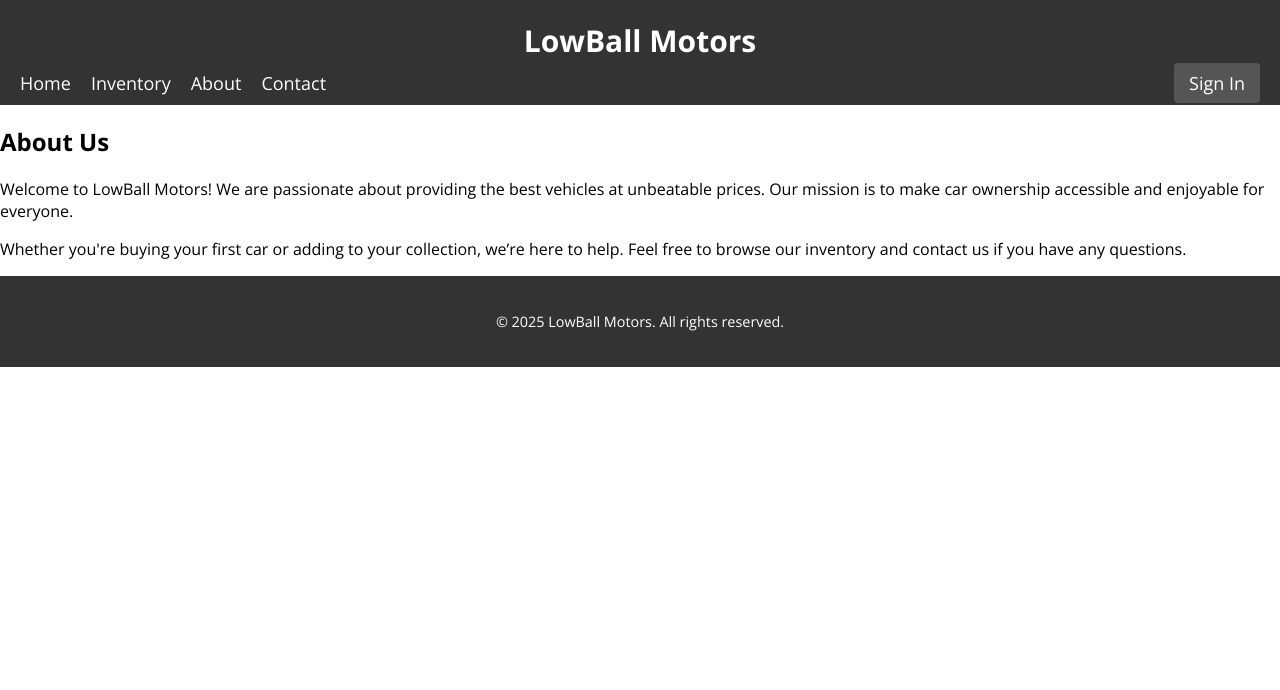
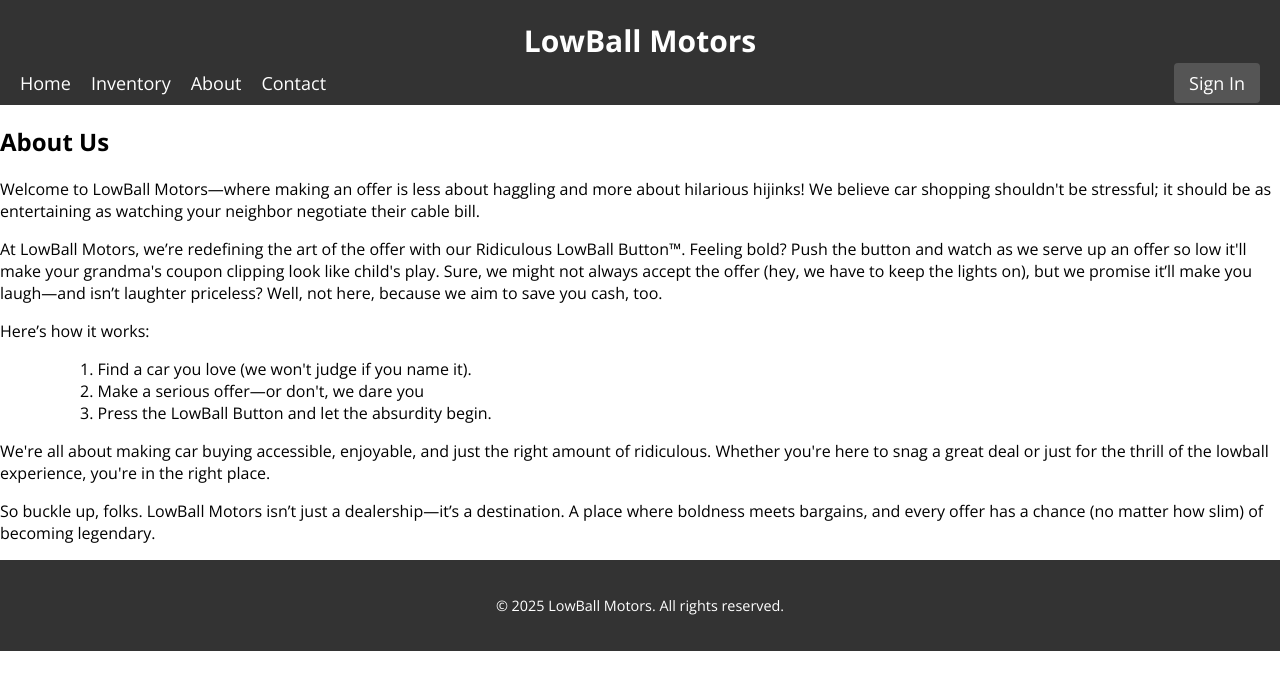
Before and after one commit to RaaBaJa718/Lowball-Motors, a React (Vite) app: page /about in a window 1280 px wide. Shown: the top 690 px of the page. Built offline with nearby package versions, Linux system fonts and the light colour scheme.

Commit message:
Revamp About Us section with humorous and engaging content to enhance user experience

```diff
--- a/src/components/About.jsx
+++ b/src/components/About.jsx
@@ -5,12 +5,38 @@ function About() {
     <section id="about">
       <h2>About Us</h2>
       <p>
-        Welcome to LowBall Motors! We are passionate about providing the best vehicles at unbeatable prices.
-        Our mission is to make car ownership accessible and enjoyable for everyone.
+        Welcome to LowBall Motors—where making an offer is less about haggling
+        and more about hilarious hijinks! We believe car shopping shouldn't be
+        stressful; it should be as entertaining as watching your neighbor
+        negotiate their cable bill.
       </p>
       <p>
-        Whether you're buying your first car or adding to your collection, we’re here to help.
-        Feel free to browse our inventory and contact us if you have any questions.
+        At LowBall Motors, we’re redefining the art of the offer with our
+        Ridiculous LowBall Button™. Feeling bold? Push the button and watch as
+        we serve up an offer so low it'll make your grandma's coupon clipping
+        look like child's play. Sure, we might not always accept the offer (hey,
+        we have to keep the lights on), but we promise it’ll make you laugh—and
+        isn’t laughter priceless? Well, not here, because we aim to save you
+        cash, too.
+      </p>
+      <p>
+        Here’s how it works:
+        <ul>
+          <ol>1. Find a car you love (we won't judge if you name it).</ol>
+          <ol>2. Make a serious offer—or don't, we dare you</ol>
+          <ol>3. Press the LowBall Button and let the absurdity begin.</ol>
+        </ul>
+        <p>
+          We're all about making car buying accessible, enjoyable, and just the
+          right amount of ridiculous. Whether you're here to snag a great deal
+          or just for the thrill of the lowball experience, you're in the right
+          place.
+        </p>
+        <p>
+          So buckle up, folks. LowBall Motors isn’t just a dealership—it’s a
+          destination. A place where boldness meets bargains, and every offer
+          has a chance (no matter how slim) of becoming legendary.
+        </p>
       </p>
     </section>
   );
```
